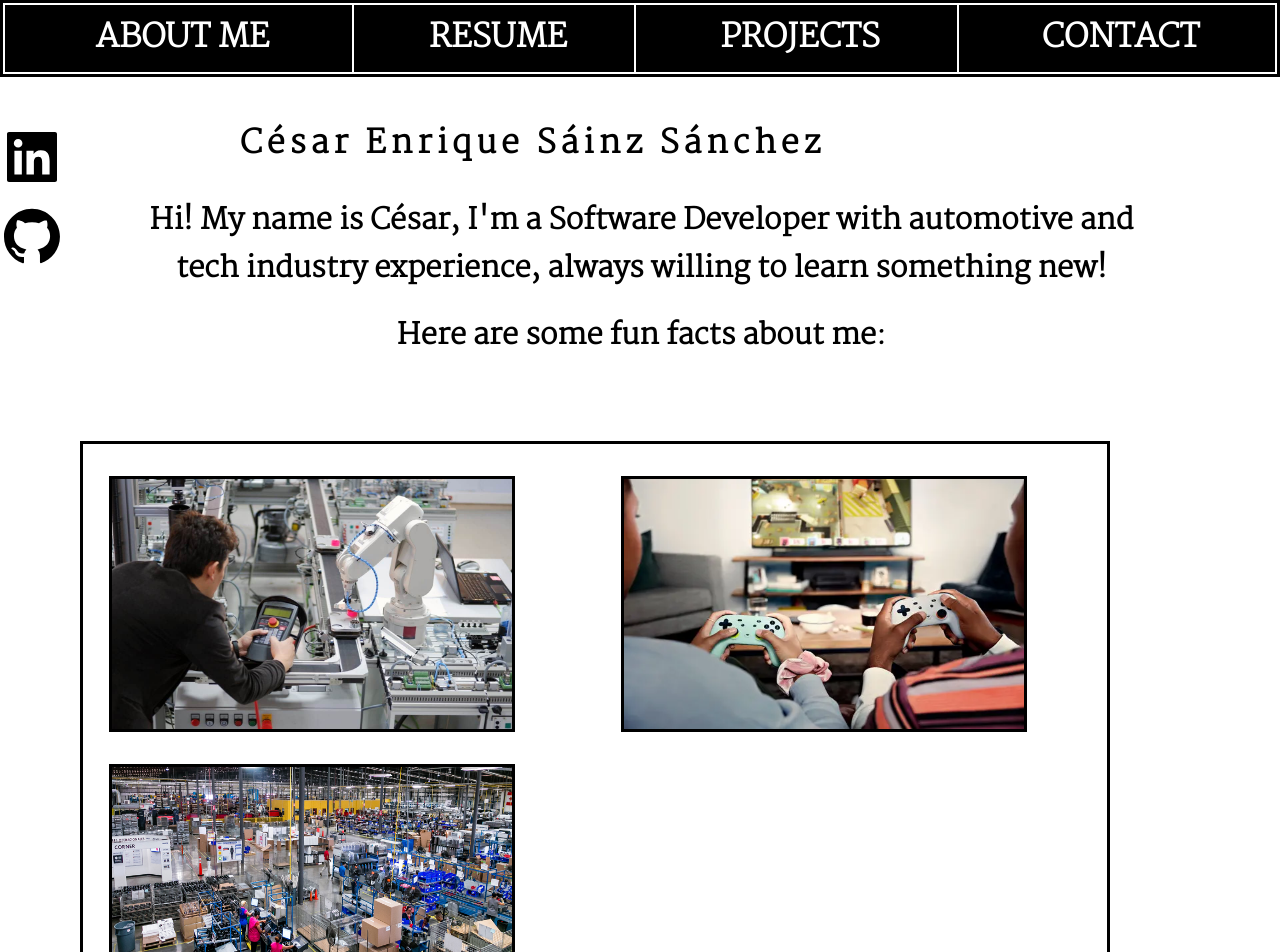
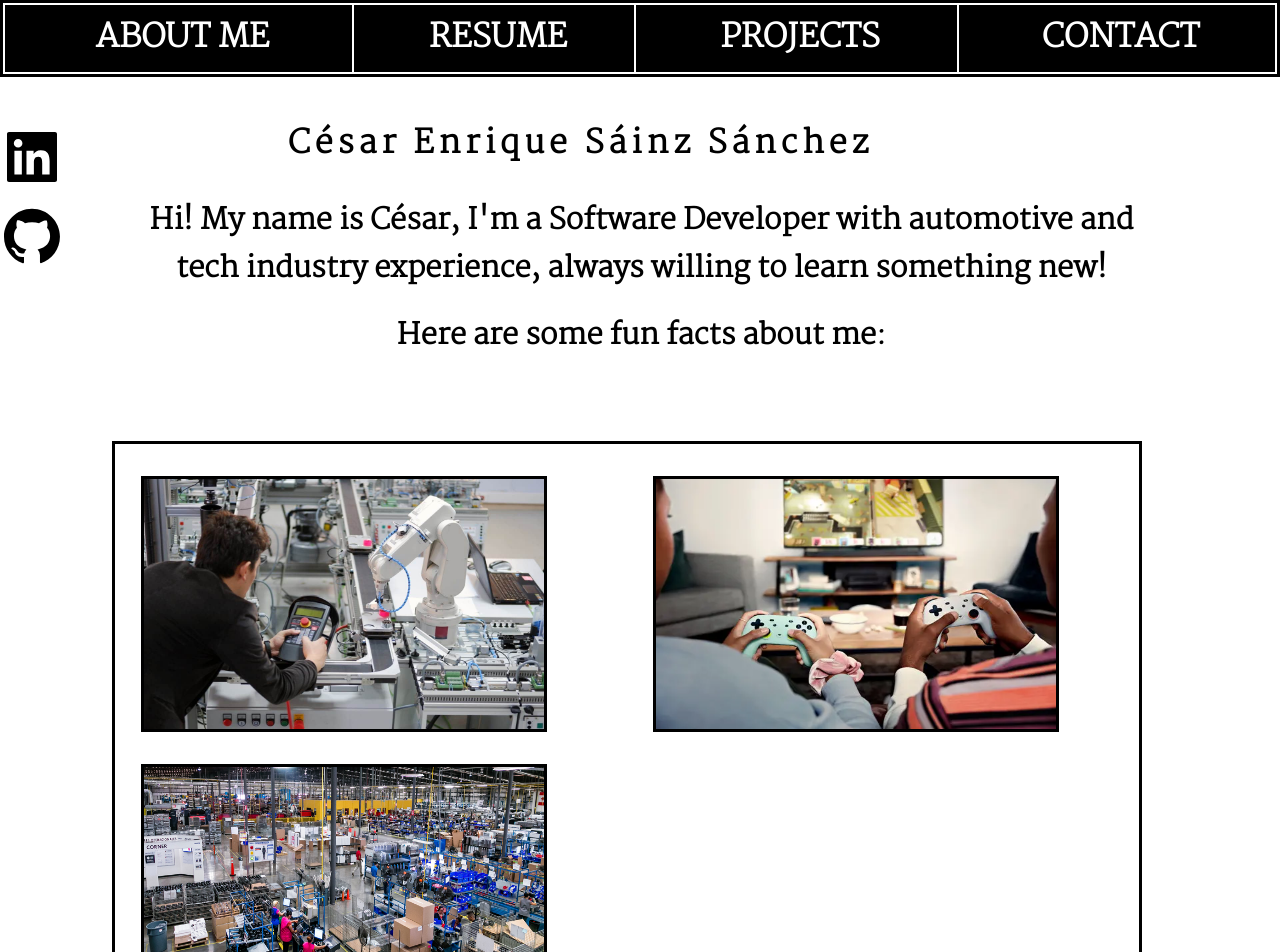
Before and after one commit to CesarSainz/Portfolio, a React (Create React App) app: page / in a window 1280 px wide. Shown: the top 952 px of the page. Built offline with nearby package versions, Linux system fonts and the light colour scheme.

Commit message:
Update App.css

```diff
--- a/src/App.css
+++ b/src/App.css
@@ -325,7 +325,7 @@ textarea{
   }
 
   .title-box{
-    margin: 0 15rem;
+    margin: 0 0 0 18rem;
     display: inline-block;
     align-self: center;
   }
@@ -340,7 +340,7 @@ textarea{
     grid-template-columns: repeat(2,1fr);
     grid-template-rows: repeat(2,1fr) ;
    align-self:center;
-   margin: 10rem 5rem 0;
+   margin: 10rem 7rem 0;
    width:80%
   }
 
```
